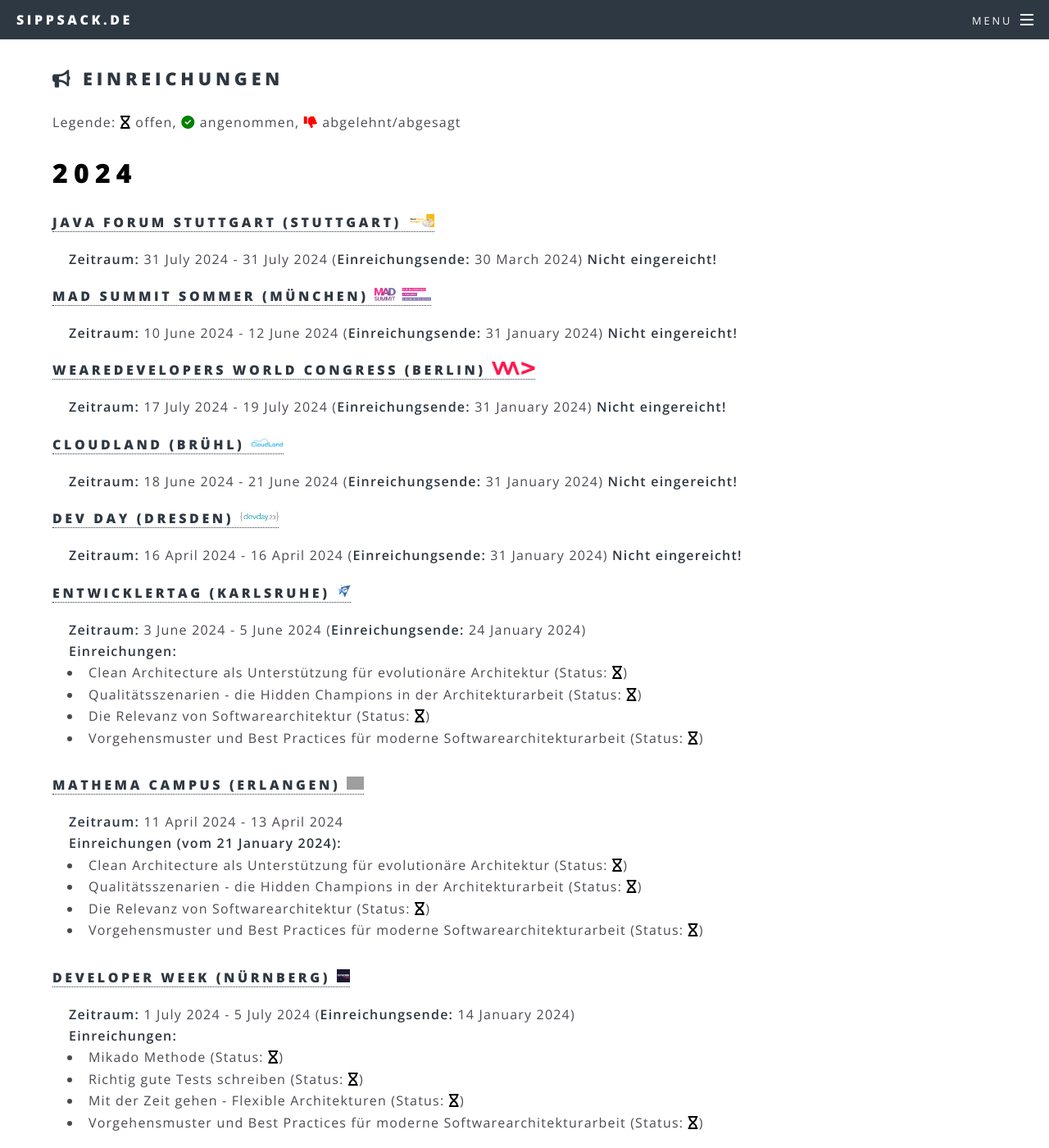
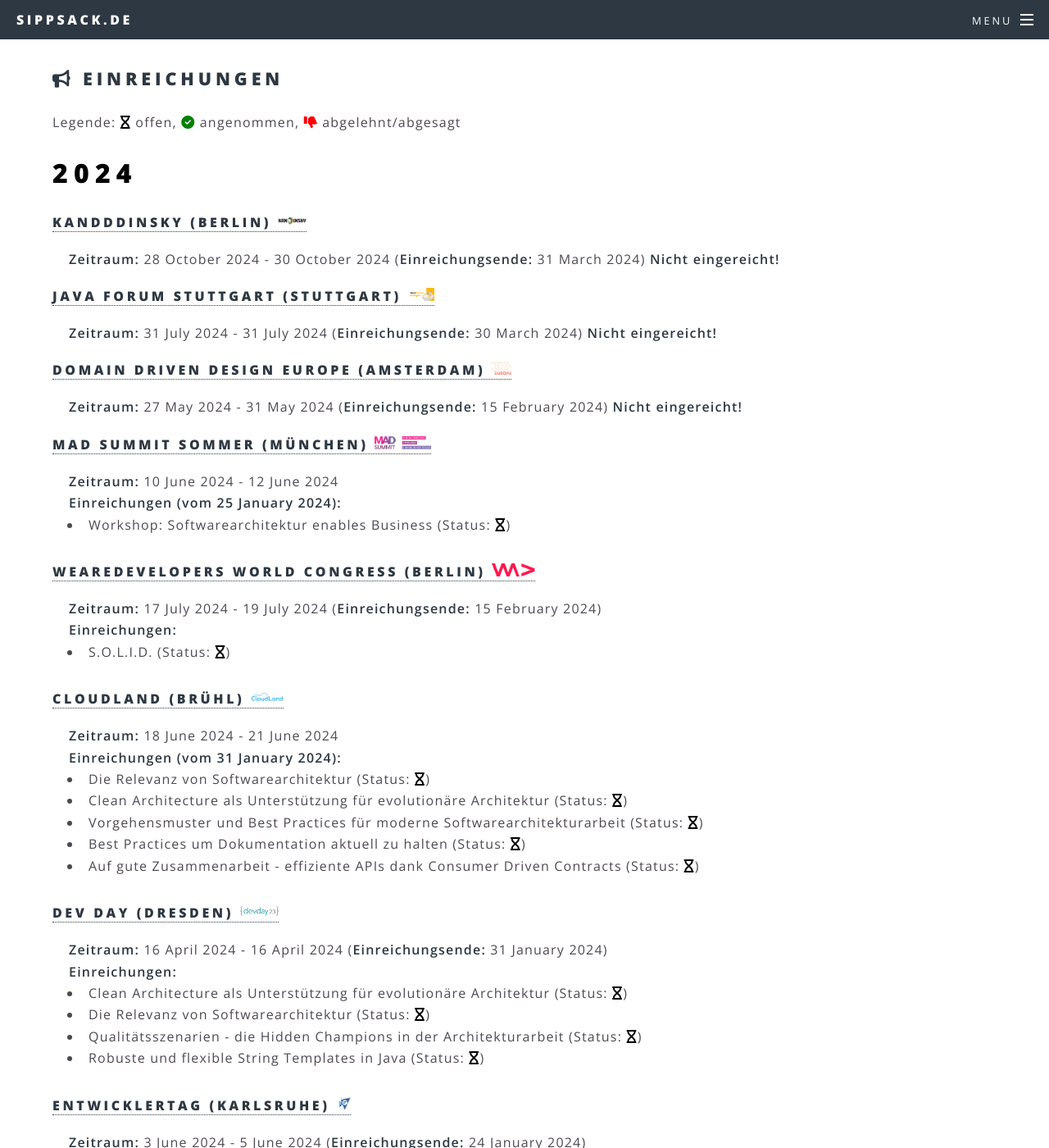
Before and after one commit to sippsack/sippsack.github.io, a Jekyll site: the page built from cfps.md, in a window 1280 px wide and 1400 px high, scrolled down 423 px. Shown: the whole window at 82% size. Built offline with Jekyll 4.4.1, drawn with Linux system fonts in a browser that asks for light colours; some of the changed text lies outside the part shown; grey boxes are pictures that could not be loaded.

Commit message:
updated submissions and talks

```diff
--- a/_data/cfps.yaml
+++ b/_data/cfps.yaml
@@ -30,32 +30,58 @@
   - Workshop mit StefanT (OOP 2024)
   - Vortrag/Workshop: Design Patterns revisited mit Übungen (wichtigste Patterns, Patterns implementieren, ...), ggf. mit SOLID, ...
 2024:
+  - kandddinsky:
+      url: https://sessionize.com/kandddinsky-2024
+      from: 2024-10-28
+      till: 2024-10-30
+      deadline: 2024-03-31
+      submitted:
+      talks:
   - jfs:
       from: 2024-07-31
       till: 2024-07-31
       deadline: 2024-03-30
       submitted:
       talks:
+  - dddeu:
+      url: https://sessionize.com/dddeu24/
+      from: 2024-05-27
+      till: 2024-05-31
+      deadline: 2024-02-15
+      submitted:
+      talks:
   - madsummit1:
       from: 2024-06-10
       till: 2024-06-12
       deadline: 2024-01-31
-      submitted:
+      submitted: 2024-01-25
       talks:
+        "Workshop: Softwarearchitektur enables Business": o
   - wadev:
       url: https://sessionize.com/wearedevelopers-world-congress-2024
       from: 2024-07-17
       till: 2024-07-19
-      deadline: 2024-01-31
+      deadline: 2024-02-15
       submitted:
       talks:
+        "S.O.L.I.D.": o
+        #"Functional Programming in Java": o
+        #"Mikado Method": o
+        #"Pattern Matching in Java ... and why do we need algebraic data types?": o
+        #"Only as much architectural work as needed": o
+        #"Fantastic diagrams and how to create them yourself": o
   - cl:
       url: https://meine.doag.org/events/cloudland/cfp/
       from: 2024-06-18
       till: 2024-06-21
       deadline: 2024-01-31
-      submitted:
+      submitted: 2024-01-31
       talks:
+        "Die Relevanz von Softwarearchitektur": o
+        "Clean Architecture als Unterstützung für evolutionäre Architektur": o
+        "Vorgehensmuster und Best Practices für moderne Softwarearchitekturarbeit": o
+        "Best Practices um Dokumentation aktuell zu halten": o
+        "Auf gute Zusammenarbeit - effiziente APIs dank Consumer Driven Contracts": o
   - dddevday:
       url: https://www.devday.de/session/dev-day-2024/submit/
       from: 2024-04-16
@@ -63,6 +89,10 @@
       deadline: 2024-01-31
       submitted:
       talks:
+        "Clean Architecture als Unterstützung für evolutionäre Architektur": o
+        "Die Relevanz von Softwarearchitektur": o
+        "Qualitätsszenarien - die Hidden Champions in der Architekturarbeit": o
+        "Robuste und flexible String Templates in Java": o
   - etka:
       url: https://entwicklertag.de/cfc
       from: 2024-06-03
@@ -74,6 +104,7 @@
         "Qualitätsszenarien - die Hidden Champions in der Architekturarbeit": o
         "Die Relevanz von Softwarearchitektur": o
         "Vorgehensmuster und Best Practices für moderne Softwarearchitekturarbeit": o
+        "Java 21+": o
   - mc:
       from: 2024-04-11
       till: 2024-04-13
@@ -113,10 +144,10 @@
       deadline: 2023-12-10
       submitted: 2023-12-06
       talks:
-        - S.O.L.I.D.
-        - Data Oriented Programming
-        - String Templates
-        - Agile Architekturmuster
+        "S.O.L.I.D.": o
+        "Data Oriented Programming": o
+        "String Templates": x
+        "Agile Architekturmuster": o
   - enterjs:
       url: https://enterjs.de/cfp.php
       from: 2024-05-07
--- a/_data/conferences.yaml
+++ b/_data/conferences.yaml
@@ -33,10 +33,10 @@
   location: Mainz
   url: https://jax.de/mainz/
   season: Frühjahr
-- id: mddevdays
-  name: Magdeburger Developer Days
-  location: Magdeburg
-  url: https://md-devdays.de/
+- id: dddeu
+  name: Domain Driven Design Europe
+  location: Amsterdam
+  url: https://dddeurope.com/
   season: Frühjahr
 - id: etka
   name: Entwicklertag
@@ -183,6 +183,11 @@
   location: Basel
   url: https://baselone.ch/
   season: Herbst
+- id: kandddinsky
+  name: KanDDDinsky
+  location: Berlin
+  url: https://kandddinsky.de/
+  season: Herbst
 - id: sag
   name: Software Architecture Gathering Digital
   location: Online
--- a/_data/portfolio.yaml
+++ b/_data/portfolio.yaml
@@ -310,7 +310,9 @@
         Die Techniken der objektorientierten und der datenorientierten Programmierung stehen nicht im Widerspruch zueinander, sie sind unterschiedliche Werkzeuge für unterschiedliche Granularitäten und Situationen. In diesem Vortrag zeige ich, wie die datenorientierte Programmierung aussieht wir die beiden Paradigmen miteinander kombinieren können.
   - id: java21
     title:
-      de: Java 21 - Die nächste LTS-Version
+      de:
+        - "Java 21 und höher: Die neuen Features rund um Pattern Matching und Virtual Threads"
+        - Java 21 - Die nächste LTS-Version
     year: 2023
     category: java
     type: talk
@@ -320,10 +322,15 @@
     learning-goals:
     target-audience:
     abstract:
-      de: |
-        Alle halben Jahre erscheinen neue Major-Releases, alle zwei Jahre als LTS mit längerer Unterstützung (Long Term Support). Viele von uns arbeiten noch mit der früheren LTS-Version 8 oder sind bisher nur auf 11 umgestiegen. Wir wollen uns daher anschauen, was sich seitdem im Java-Universum getan hat. Das sind so spannende Themen wie Pattern Matching, Virtual Threads sowie viele kleinere Funktionen. Aber es sind noch einige weitere Features in Arbeit oder der Planung, wie die Vector API, die Foreign Function & Memory API, die String Interpolation, die Sequenced Collections, die Unnamed Classes and Instance Main Methods oder die Primitive bzw. Value Types.
+      de:
+        - |
+          Alle halben Jahre erscheinen neue Major-Releases, alle zwei Jahre als LTS mit längerer Unterstützung (Long Term Support). Viele von uns arbeiten noch mit der früheren LTS-Version 8 oder sind bisher nur auf 11 umgestiegen. Wir wollen uns daher anschauen, was sich seitdem im Java-Universum getan hat. Das sind so spannende Themen wie Pattern Matching und Virtual Threads. Aber es sind noch einige weitere Features in Arbeit oder der Planung, wie die Vector API, die Foreign Function & Memory API, die String Interpolation, die Sequenced Collections, die Unnamed Classes and Instance Main Methods, Statements before super(), Stream Gatherers oder die Primitive bzw. Value Types.
 
-        Neben diesen verschiedenen JDK Enhancement Proposals (JEPs) werfen wir natürlich auch einen Blick auf hilfreiche API-Verbesserungen und Änderungen an der JVM, z. B. bei den Garbage Collectoren. Ihr bekommt einen Überblick über die neusten Entwicklungen im Java-Umfeld und seht heute schon, was Euch in den nächsten Jahren in der täglichen Arbeit erwarten wird.
+          Neben diesen verschiedenen JDK Enhancement Proposals (JEPs) werfen wir natürlich auch einen Blick auf hilfreiche API-Verbesserungen und Änderungen an der JVM, z. B. bei den Garbage Collectoren. Ihr bekommt einen Überblick über die neusten Entwicklungen im Java-Umfeld und seht heute schon, was Euch in den nächsten Jahren in der täglichen Arbeit erwarten wird.
+        - |
+          Alle halben Jahre erscheinen neue Major-Releases, alle zwei Jahre als LTS mit längerer Unterstützung (Long Term Support). Viele von uns arbeiten noch mit der früheren LTS-Version 8 oder sind bisher nur auf 11 umgestiegen. Wir wollen uns daher anschauen, was sich seitdem im Java-Universum getan hat. Das sind so spannende Themen wie Pattern Matching, Virtual Threads sowie viele kleinere Funktionen. Aber es sind noch einige weitere Features in Arbeit oder der Planung, wie die Vector API, die Foreign Function & Memory API, die String Interpolation, die Sequenced Collections, die Unnamed Classes and Instance Main Methods oder die Primitive bzw. Value Types.
+
+          Neben diesen verschiedenen JDK Enhancement Proposals (JEPs) werfen wir natürlich auch einen Blick auf hilfreiche API-Verbesserungen und Änderungen an der JVM, z. B. bei den Garbage Collectoren. Ihr bekommt einen Überblick über die neusten Entwicklungen im Java-Umfeld und seht heute schon, was Euch in den nächsten Jahren in der täglichen Arbeit erwarten wird.
   - id: docsascode5
     title:
       de: Lebendige Architekturdokumentation mit Docs-as-Code, jQAssistant und jMolecules
--- a/_data/talks.yaml
+++ b/_data/talks.yaml
@@ -10,8 +10,13 @@
       id: cleanevoarc
       date: 2024-03-19
       location: Online
-      link:
+      link: https://clean-architecture.bettercode.eu/veranstaltung-21862-se-0-clean-architecture-als-grundlage-fuer-evolutionaere-architektur.html
   - Februar:
+    - conference: iSAQB Community-Meetup Köln
+      title: Best Practices, um Architekturdokumentation aktuell zu halten
+      date: 2024-02-22
+      location: Köln
+      link: https://www.meetup.com/isaqb-software-architektur-meetup-gruppe-fur-interessierte/events/298732544/
     - host: oop
       title: Best Practices, um Architekturdokumentation aktuell zu halten
       date: 2024-02-01
@@ -77,6 +82,11 @@
       id: archbasics1
       date: 2023-11-07
       link: https://jax.de/software-architecture/effiziente-software-architektur/
+    - conference: Softwerkskammer Thüringen
+      id: archpatterns1
+      location: Erfurt
+      date: 2023-11-01
+      link: https://www.meetup.com/swkthde/events/296988125/
   - Oktober:
     - conference: CSS DevCon^2
       location: Luzern
--- a/_layouts/cfps.html
+++ b/_layouts/cfps.html
@@ -23,7 +23,15 @@
         {% for submission in submissions %}
 {% assign conf = conferences | where: "id", submission[0] | first %}
 {% assign cfp = submission[1] %}
-<h4><a href="{% if cfp.url %}{{cfp.url}}{% else %}{{conf.url}}{% endif %}">{% if cfp.canceled %}<del>{{ conf.name }}</del>{% else %}{{ conf.name }}{% endif %} ({{ cfp.location | default: conf.location }}{% if cfp.canceled %}, <span style="color:red;">Abgesagt</span>{% endif %}) <img style="height:1em" src="/assets/images/conferences/{{ conf.id }}.png" alt="{{ conf.name }}" /></a></h4>
+<h4><a href="{% if cfp.url %}{{cfp.url}}{% else %}{{conf.url}}{% endif %}">{% if cfp.canceled %}<del>{{ conf.name }}</del>{% else %}{{ conf.name }}{% endif %} ({{ cfp.location | default: conf.location }}{% if cfp.canceled %}, <span style="color:red;">Abgesagt</span>{% endif %})
+    {% assign img_path = "/assets/images/conferences/" | append: conf.id | append: ".png" %}
+    {% assign file = site.static_files | where: "path", img_path | first %}
+    {% if file %}
+      <img style="height:1em" src="{{ img_path }}" alt="{{ conf.name }}" />
+    {% else %}
+      <img style="height:1em" src="/assets/images/conferences/{{ conf.id }}.svg" alt="{{ conf.name }}" />
+    {% endif %}
+</a></h4>
 <div style="margin:20px;">
 {% if cfp.from %}<b>Zeitraum:</b> {{ cfp.from | date: "%-d %B %Y" }}{% if cfp.till %} - {{ cfp.till | date: "%-d %B %Y" }}{% endif %}{% unless cfp.submitted %}{% if cfp.deadline %} (<b>Einreichungsende:</b> {{ cfp.deadline | date: "%-d %B %Y" }}){% endif %}{% endunless %}{% endif %}
 {% if cfp.talks %}<p style="margin-bottom: 0;"><b>Einreichungen{% if cfp.submitted %} (vom {{ cfp.submitted | date: "%-d %B %Y" }}){% endif %}:</b></p>
```
Also changed, not shown: assets/images/conferences/dddeu.svg (added), assets/images/conferences/kandddinsky.svg (added).
